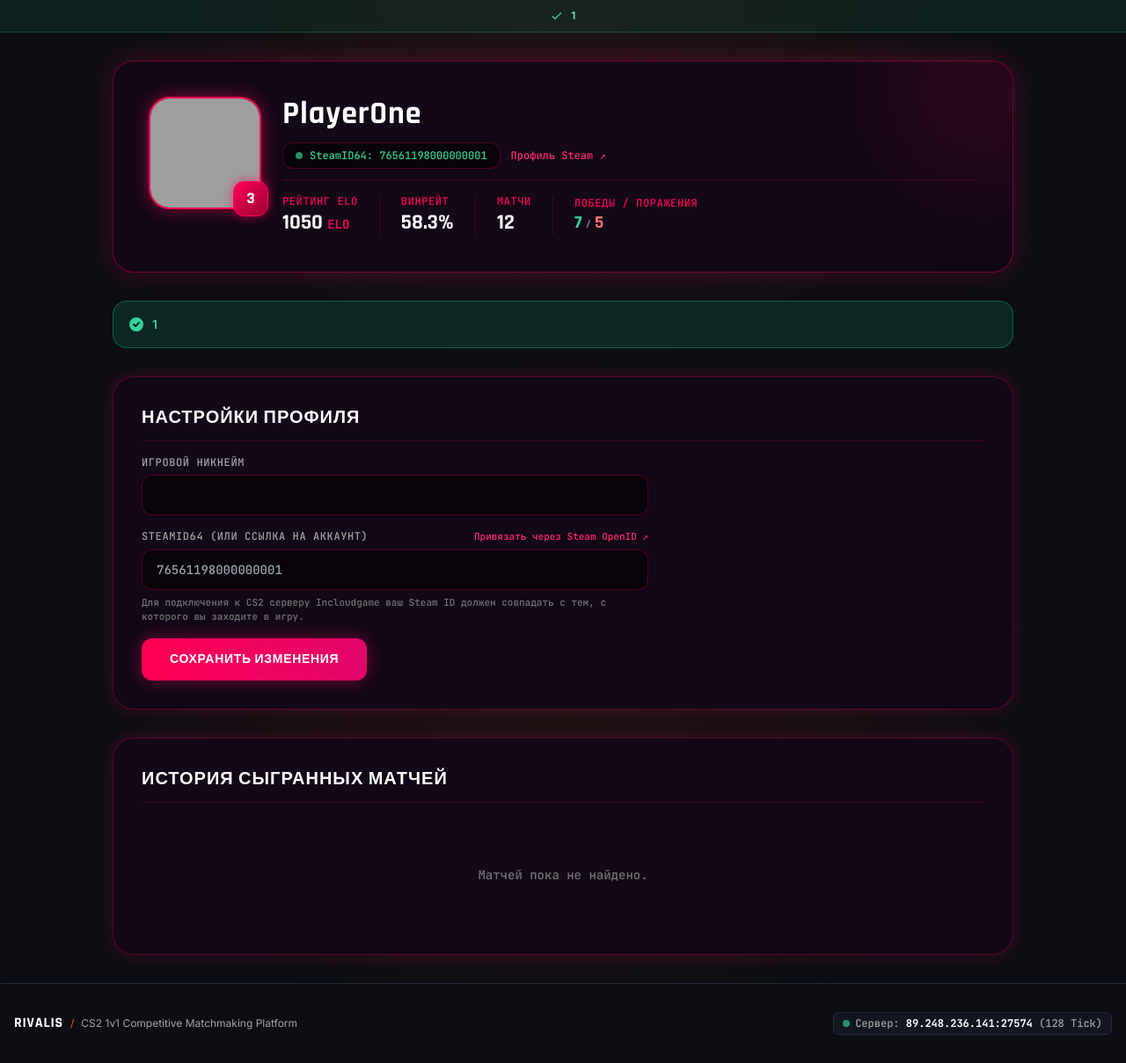
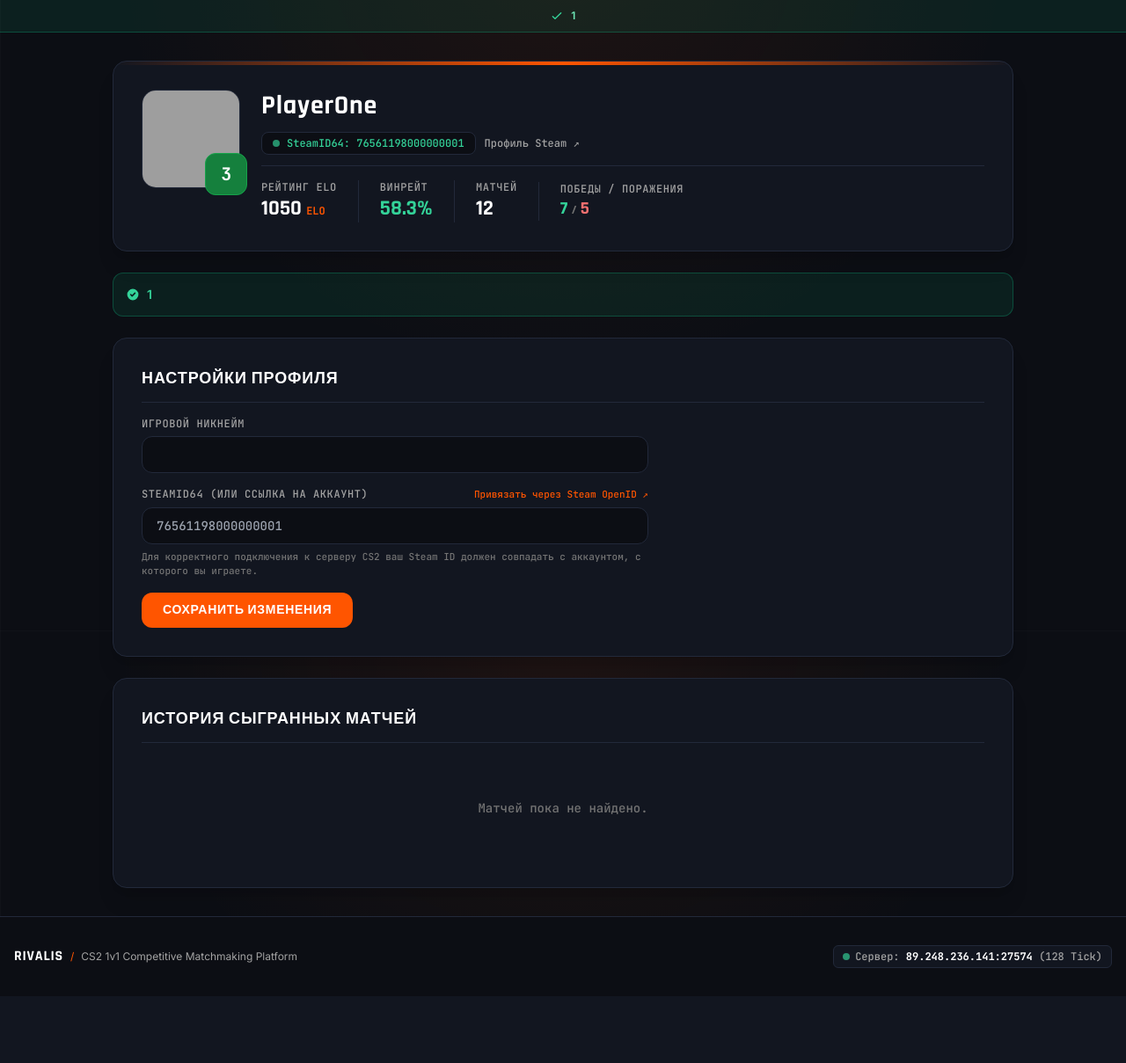
Before and after one commit to dirtnambozz-glitch/cs2-faceit, a Laravel app: page /profile in a window 1280 px wide. Shown: the part 83-1292 px from the top of the page at 88% size. After the commit the page ends 1184 px from the top, so only its background shows below. Run offline with Laravel 12, Linux system fonts and the light colour scheme; a user stored in the database is signed in; data comes from the database, SQL or seed files in the repository; data that the repository does not hold is empty; some libraries are stand-ins or nearby versions; grey boxes are pictures that could not be loaded.

Commit message:
feat(leaderboard,profile): style rankings and player profile to Faceit ladder standards

```diff
--- a/resources/views/livewire/profile.blade.php
+++ b/resources/views/livewire/profile.blade.php
@@ -1,86 +1,86 @@
-<div class="max-w-5xl mx-auto space-y-8">
-    <!-- Profile Hero Card (Cyber HUD Style) -->
-    <div class="bg-[#120817] border border-[#FF0055]/40 rounded-3xl p-8 sm:p-10 shadow-[0_0_35px_rgba(255,0,85,0.25)] relative overflow-hidden">
-        <!-- Ambient Glow -->
-        <div class="absolute -right-16 -top-16 w-48 h-48 bg-[#FF0055]/15 rounded-full blur-3xl pointer-events-none"></div>
+<div class="max-w-5xl mx-auto space-y-6">
+    <!-- Profile Hero Card (FACEIT Player Banner) -->
+    <div class="bg-[#121620] border border-[#22293A] rounded-2xl p-6 sm:p-8 shadow-xl relative overflow-hidden">
+        <!-- Subtle Top Accent Line -->
+        <div class="absolute top-0 left-0 right-0 h-1 bg-gradient-to-r from-transparent via-[#FF5500] to-transparent"></div>
 
         <div class="relative z-10 flex flex-col sm:flex-row items-center sm:items-start gap-6">
-            <!-- Avatar with Cyber Level Badge -->
-            <div class="relative">
-                <img src="{{ $user->avatar ?? 'https://api.dicebear.com/7.x/bottts/svg?seed=' . $user->name }}" class="w-28 h-28 sm:w-32 sm:h-32 rounded-3xl border-2 border-[#FF0055] bg-neutral-950 shadow-[0_0_20px_rgba(255,0,85,0.5)] object-cover" alt="Avatar">
-                <div class="absolute -bottom-2 -right-2 w-10 h-10 rounded-xl flex items-center justify-center font-cyber font-extrabold text-lg bg-gradient-to-br from-[#FF0055] to-[#990033] text-white shadow-[0_0_12px_rgba(255,0,85,0.6)] border border-[#FF0055]">
-                    {{ $user->level }}
+            <!-- Avatar with FACEIT Level Badge -->
+            <div class="relative shrink-0">
+                <img src="{{ $user->avatar ?? 'https://api.dicebear.com/7.x/bottts/svg?seed=' . $user->name }}" class="w-24 h-24 sm:w-28 sm:h-28 rounded-2xl border border-[#22293A] bg-[#0C0E14] object-cover" alt="Avatar">
+                <div class="absolute -bottom-2 -right-2">
+                    <x-faceit-level :level="$user->level" size="lg" />
                 </div>
             </div>
 
             <!-- Profile Info -->
             <div class="flex-1 text-center sm:text-left space-y-3">
                 <div class="flex flex-col sm:flex-row sm:items-center gap-2">
-                    <h1 class="text-3xl sm:text-4xl font-cyber font-black text-white tracking-wide">
+                    <h1 class="text-2xl sm:text-3xl font-faceit font-extrabold text-white tracking-wide">
                         {{ $user->name }}
                     </h1>
                     @if($user->isAdmin())
-                        <span class="inline-block text-[10px] uppercase font-mono font-bold bg-[#FF0055] text-white px-2.5 py-0.5 rounded-md shadow-[0_0_10px_rgba(255,0,85,0.5)] w-max mx-auto sm:mx-0">CREATOR / ADMIN</span>
+                        <span class="inline-block text-[10px] uppercase font-mono font-bold bg-[#FF5500] text-white px-2 py-0.5 rounded w-max mx-auto sm:mx-0">ADMIN</span>
                     @endif
                     @if($user->is_bot)
-                        <span class="inline-block text-[10px] uppercase font-mono font-bold bg-[#FF0055]/20 text-[#FF0055] border border-[#FF0055]/40 px-2 py-0.5 rounded w-max mx-auto sm:mx-0">AI BOT</span>
+                        <span class="inline-block text-[10px] uppercase font-mono font-semibold bg-neutral-800 text-neutral-400 border border-neutral-700 px-2 py-0.5 rounded w-max mx-auto sm:mx-0">AI BOT</span>
                     @endif
                 </div>
 
-                <!-- Steam ID Pill -->
-                <div class="flex flex-wrap items-center justify-center sm:justify-start gap-3">
+                <!-- Steam ID Status -->
+                <div class="flex flex-wrap items-center justify-center sm:justify-start gap-2.5">
                     @if($user->steam_id)
-                        <span class="inline-flex items-center space-x-2 bg-[#08040A] border border-[#FF0055]/30 px-3.5 py-1.5 rounded-xl text-xs font-mono text-emerald-400">
+                        <span class="inline-flex items-center space-x-2 bg-[#0C0E14] border border-[#22293A] px-3 py-1 rounded-lg text-xs font-mono text-emerald-400">
                             <span class="w-2 h-2 rounded-full bg-emerald-400 animate-pulse"></span>
                             <span>SteamID64: {{ $user->steam_id }}</span>
                         </span>
-                        <a href="https://steamcommunity.com/profiles/{{ $user->steam_id }}" target="_blank" class="text-xs text-[#FF2A6D] hover:underline font-mono">
+                        <a href="https://steamcommunity.com/profiles/{{ $user->steam_id }}" target="_blank" class="text-xs text-neutral-400 hover:text-white hover:underline font-mono">
                             Профиль Steam ↗
                         </a>
                     @else
-                        <span class="inline-flex items-center space-x-1.5 bg-[#08040A] border border-[#FF0055]/40 px-3.5 py-1.5 rounded-xl text-xs text-[#FF2A6D] font-mono">
+                        <span class="inline-flex items-center space-x-1.5 bg-amber-500/10 border border-amber-500/30 px-3 py-1 rounded-lg text-xs text-amber-400 font-mono">
                             <span>Steam не привязан</span>
                         </span>
                         @if($isOwnProfile)
-                            <a href="{{ route('auth.steam') }}" class="text-xs text-[#FF0055] hover:underline font-semibold font-mono">
-                                Привязать в 1 клик через Steam OpenID ↗
+                            <a href="{{ route('auth.steam') }}" class="text-xs text-[#FF5500] hover:text-[#FF6E1A] hover:underline font-semibold font-mono">
+                                Привязать через Steam OpenID ↗
                             </a>
                         @endif
                     @endif
                 </div>
 
                 <!-- Stats summary HUD -->
-                <div class="flex flex-wrap items-center justify-center sm:justify-start gap-6 pt-4 text-sm border-t border-[#FF0055]/20">
+                <div class="flex flex-wrap items-center justify-center sm:justify-start gap-6 pt-4 text-sm border-t border-[#22293A]">
                     <div>
-                        <span class="text-[#FF0055] text-xs font-mono uppercase tracking-wider block">Рейтинг Elo</span>
-                        <span class="font-cyber font-bold text-2xl text-white">{{ $user->elo }} <span class="text-[#FF0055] text-sm font-mono">ELO</span></span>
+                        <span class="text-neutral-400 text-xs font-mono uppercase tracking-wider block">Рейтинг ELO</span>
+                        <span class="font-faceit font-bold text-2xl text-white">{{ $user->elo }} <span class="text-[#FF5500] text-xs font-mono">ELO</span></span>
                     </div>
-                    <div class="border-l border-[#FF0055]/20 pl-6">
-                        <span class="text-[#FF0055] text-xs font-mono uppercase tracking-wider block">Винрейт</span>
-                        <span class="font-cyber font-bold text-2xl text-white">{{ $user->winrate }}%</span>
+                    <div class="border-l border-[#22293A] pl-6">
+                        <span class="text-neutral-400 text-xs font-mono uppercase tracking-wider block">Винрейт</span>
+                        <span class="font-faceit font-bold text-2xl {{ $user->winrate >= 50 ? 'text-emerald-400' : 'text-white' }}">{{ $user->winrate }}%</span>
                     </div>
-                    <div class="border-l border-[#FF0055]/20 pl-6">
-                        <span class="text-[#FF0055] text-xs font-mono uppercase tracking-wider block">Матчи</span>
-                        <span class="font-cyber font-bold text-2xl text-white">{{ $user->matches_count }}</span>
+                    <div class="border-l border-[#22293A] pl-6">
+                        <span class="text-neutral-400 text-xs font-mono uppercase tracking-wider block">Матчей</span>
+                        <span class="font-faceit font-bold text-2xl text-white">{{ $user->matches_count }}</span>
                     </div>
-                    <div class="border-l border-[#FF0055]/20 pl-6">
-                        <span class="text-[#FF0055] text-xs font-mono uppercase tracking-wider block">Победы / Поражения</span>
-                        <span class="font-cyber font-bold text-xl text-emerald-400">{{ $user->wins_count }} <span class="text-neutral-500 text-sm">/</span> <span class="text-red-400">{{ $user->losses_count }}</span></span>
+                    <div class="border-l border-[#22293A] pl-6">
+                        <span class="text-neutral-400 text-xs font-mono uppercase tracking-wider block">Победы / Поражения</span>
+                        <span class="font-faceit font-bold text-xl text-emerald-400">{{ $user->wins_count }} <span class="text-neutral-500 text-sm">/</span> <span class="text-red-400">{{ $user->losses_count }}</span></span>
                     </div>
                 </div>
 
                 <!-- Admin Ban Control Bar (For Admins) -->
                 @if(auth()->check() && auth()->user()->isAdmin())
-                    <div class="mt-4 pt-4 border-t border-[#FF0055]/30 flex flex-wrap items-center justify-between gap-3 bg-[#08040A] p-4 rounded-2xl border border-white/10">
+                    <div class="mt-4 pt-4 border-t border-[#22293A] flex flex-wrap items-center justify-between gap-3 bg-[#0C0E14] p-3.5 rounded-xl border border-[#22293A]">
                         <div class="flex items-center space-x-2 text-xs font-mono">
-                            <span class="text-[#FF0055] font-bold">АДМИН-ПАНЕЛЬ:</span>
+                            <span class="text-[#FF5500] font-bold">МОДЕРАЦИЯ:</span>
                             @if($user->isBanned())
-                                <span class="text-red-400 font-bold bg-red-500/20 px-2.5 py-1 rounded-lg border border-red-500/40">
+                                <span class="text-red-400 font-bold bg-red-500/10 px-2.5 py-0.5 rounded border border-red-500/30">
                                     ЗАБАНЕН до {{ $user->banned_until->format('H:i d.m') }} ({{ $user->ban_reason }})
                                 </span>
                             @else
-                                <span class="text-emerald-400 bg-emerald-500/20 px-2 py-0.5 rounded-lg border border-emerald-500/40">
-                                    АКТИВЕН (НЕТ БАНА)
+                                <span class="text-emerald-400 bg-emerald-500/10 px-2 py-0.5 rounded border border-emerald-500/30">
+                                    АКТИВЕН
                                 </span>
                             @endif
                         </div>
@@ -89,24 +89,24 @@
                             @if($user->isBanned())
                                 <button
                                     wire:click="unban"
-                                    class="px-4 py-2 bg-gradient-to-r from-emerald-500 to-emerald-600 hover:brightness-110 text-white font-cyber font-extrabold text-xs uppercase tracking-wider rounded-xl shadow-[0_0_15px_rgba(16,185,129,0.4)] transition cursor-pointer flex items-center space-x-1.5 border border-emerald-300/40">
-                                    <svg class="w-4 h-4" fill="none" stroke="currentColor" viewBox="0 0 24 24"><path stroke-linecap="round" stroke-linejoin="round" stroke-width="2.5" d="M5 13l4 4L19 7"/></svg>
+                                    class="px-3 py-1.5 bg-emerald-600 hover:bg-emerald-500 text-white font-faceit font-bold text-xs uppercase tracking-wider rounded-lg transition cursor-pointer flex items-center space-x-1.5">
+                                    <svg class="w-3.5 h-3.5" fill="none" stroke="currentColor" viewBox="0 0 24 24"><path stroke-linecap="round" stroke-linejoin="round" stroke-width="2.5" d="M5 13l4 4L19 7"/></svg>
                                     <span>СНЯТЬ БАН</span>
                                 </button>
                             @else
                                 <button
                                     wire:click="adminBan(15)"
-                                    class="px-3 py-1.5 bg-red-600/80 hover:bg-red-600 text-white font-cyber font-bold text-xs uppercase tracking-wider rounded-xl transition cursor-pointer">
+                                    class="px-2.5 py-1 bg-neutral-800 hover:bg-red-900/60 text-neutral-300 hover:text-red-200 font-mono text-xs rounded transition cursor-pointer">
                                     Бан 15м
                                 </button>
                                 <button
                                     wire:click="adminBan(60)"
-                                    class="px-3 py-1.5 bg-red-700/80 hover:bg-red-700 text-white font-cyber font-bold text-xs uppercase tracking-wider rounded-xl transition cursor-pointer">
+                                    class="px-2.5 py-1 bg-neutral-800 hover:bg-red-900/60 text-neutral-300 hover:text-red-200 font-mono text-xs rounded transition cursor-pointer">
                                     Бан 1ч
                                 </button>
                                 <button
                                     wire:click="adminBan(1440)"
-                                    class="px-3 py-1.5 bg-red-900/80 hover:bg-red-800 text-white font-cyber font-bold text-xs uppercase tracking-wider rounded-xl transition cursor-pointer">
+                                    class="px-2.5 py-1 bg-neutral-800 hover:bg-red-900/60 text-neutral-300 hover:text-red-200 font-mono text-xs rounded transition cursor-pointer">
                                     Бан 24ч
                                 </button>
                             @endif
@@ -119,8 +119,8 @@
 
     <!-- Status message -->
     @if(session()->has('status'))
-        <div class="p-4 bg-emerald-500/15 border border-emerald-500/40 rounded-2xl text-emerald-400 text-sm font-semibold flex items-center space-x-2">
-            <svg class="w-5 h-5" fill="currentColor" viewBox="0 0 20 20">
+        <div class="p-3.5 bg-emerald-500/10 border border-emerald-500/30 rounded-xl text-emerald-400 text-sm font-semibold flex items-center space-x-2">
+            <svg class="w-4 h-4" fill="currentColor" viewBox="0 0 20 20">
                 <path fill-rule="evenodd" d="M10 18a8 8 0 100-16 8 8 0 000 16zm3.707-9.293a1 1 0 00-1.414-1.414L9 10.586 7.707 9.293a1 1 0 00-1.414 1.414l2 2a1 1 0 001.414 0l4-4z" clip-rule="evenodd"/>
             </svg>
             <span>{{ session('status') }}</span>
@@ -129,8 +129,8 @@
 
     <!-- Profile Edit Form (For Account Owner) -->
     @if($isOwnProfile)
-    <div class="bg-[#120817] border border-[#FF0055]/30 rounded-3xl p-6 sm:p-8 shadow-[0_0_25px_rgba(255,0,85,0.2)]">
-        <h2 class="text-xl font-cyber font-bold text-white uppercase tracking-wider mb-4 pb-3 border-b border-[#FF0055]/20">
+    <div class="bg-[#121620] border border-[#22293A] rounded-2xl p-6 sm:p-8 shadow-xl">
+        <h2 class="text-lg font-faceit font-bold text-white uppercase tracking-wider mb-4 pb-3 border-b border-[#22293A]">
             Настройки профиля
         </h2>
 
@@ -142,7 +142,7 @@
                 <input
                     type="text"
                     wire:model="name"
-                    class="w-full bg-[#08040A] border border-[#FF0055]/30 text-white text-sm px-4 py-3 rounded-xl focus:outline-none focus:border-[#FF0055]">
+                    class="w-full bg-[#0C0E14] border border-[#22293A] text-white text-sm px-4 py-2.5 rounded-xl focus:outline-none focus:border-[#FF5500]">
                 @error('name') <span class="text-xs text-red-400 mt-1 block">{{ $message }}</span> @enderror
             </div>
 
@@ -151,7 +151,7 @@
                     <label class="text-xs font-mono uppercase tracking-wider text-neutral-400">
                         SteamID64 (или ссылка на аккаунт)
                     </label>
-                    <a href="{{ route('auth.steam') }}" class="text-[11px] text-[#FF2A6D] hover:underline font-mono">
+                    <a href="{{ route('auth.steam') }}" class="text-[11px] text-[#FF5500] hover:underline font-mono">
                         Привязать через Steam OpenID ↗
                     </a>
                 </div>
@@ -159,16 +159,16 @@
                     type="text"
                     wire:model="steamIdInput"
                     placeholder="76561198000000001"
-                    class="w-full bg-[#08040A] border border-[#FF0055]/30 text-white font-mono text-sm px-4 py-3 rounded-xl focus:outline-none focus:border-[#FF0055]">
+                    class="w-full bg-[#0C0E14] border border-[#22293A] text-white font-mono text-sm px-4 py-2.5 rounded-xl focus:outline-none focus:border-[#FF5500]">
                 @error('steamIdInput') <span class="text-xs text-red-400 mt-1 block">{{ $message }}</span> @enderror
                 <p class="text-[11px] text-neutral-500 mt-1.5 font-mono">
-                    Для подключения к CS2 серверу Incloudgame ваш Steam ID должен совпадать с тем, с которого вы заходите в игру.
+                    Для корректного подключения к серверу CS2 ваш Steam ID должен совпадать с аккаунтом, с которого вы играете.
                 </p>
             </div>
 
             <button
                 type="submit"
-                class="px-8 py-3.5 bg-gradient-to-r from-[#FF0055] to-[#E1066A] hover:brightness-110 text-white font-cyber font-bold text-sm uppercase tracking-wider rounded-xl shadow-[0_0_20px_rgba(255,0,85,0.4)] transition cursor-pointer">
+                class="px-6 py-2.5 bg-[#FF5500] hover:bg-[#FF6E1A] text-white font-faceit font-bold text-sm uppercase tracking-wider rounded-xl transition cursor-pointer">
                 Сохранить изменения
             </button>
         </form>
@@ -176,8 +176,8 @@
     @endif
 
     <!-- Match History -->
-    <div class="bg-[#120817] border border-[#FF0055]/30 rounded-3xl p-6 sm:p-8 shadow-[0_0_25px_rgba(255,0,85,0.2)]">
-        <h2 class="text-xl font-cyber font-bold text-white uppercase tracking-wider mb-6 pb-3 border-b border-[#FF0055]/20">
+    <div class="bg-[#121620] border border-[#22293A] rounded-2xl p-6 sm:p-8 shadow-xl">
+        <h2 class="text-lg font-faceit font-bold text-white uppercase tracking-wider mb-4 pb-3 border-b border-[#22293A]">
             История сыгранных матчей
         </h2>
 
@@ -186,7 +186,7 @@
                 Матчей пока не найдено.
             </div>
         @else
-            <div class="space-y-3">
+            <div class="space-y-2.5">
                 @foreach($matches as $m)
                     @php
                         $isP1 = ($m->player1_id === $user->id);
@@ -196,41 +196,44 @@
                         $oppScore = $isP1 ? $m->score_player2 : $m->score_player1;
                         $eloDelta = $isP1 ? $m->elo_change_p1 : $m->elo_change_p2;
                     @endphp
-                    <div class="p-4 bg-[#08040A] border border-[#FF0055]/15 hover:border-[#FF0055]/50 rounded-2xl flex flex-col sm:flex-row sm:items-center justify-between gap-4 transition">
-                        <div class="flex items-center space-x-4">
-                            <span class="w-24 text-center py-1.5 rounded-xl text-xs font-cyber font-bold uppercase tracking-wider {{ $isWin ? 'bg-emerald-500/15 text-emerald-400 border border-emerald-500/40' : 'bg-red-500/15 text-red-400 border border-red-500/40' }}">
+                    <div class="p-3.5 bg-[#0C0E14] border border-[#22293A] hover:border-white/20 rounded-xl flex flex-col sm:flex-row sm:items-center justify-between gap-3 transition">
+                        <div class="flex items-center space-x-3.5">
+                            <span class="w-24 text-center py-1.5 rounded-lg text-xs font-mono font-bold uppercase tracking-wider {{ $isWin ? 'bg-emerald-500/10 text-emerald-400 border border-emerald-500/30' : 'bg-red-500/10 text-red-400 border border-red-500/30' }}">
                                 {{ $isWin ? 'ПОБЕДА' : 'ПОРАЖЕНИЕ' }}
                             </span>
 
                             <div>
-                                <p class="text-sm font-cyber font-bold text-white">
+                                <p class="text-sm font-faceit font-bold text-white">
                                     {{ $m->map ? $m->map->name : 'CS2 Map' }}
                                 </p>
-                                <p class="text-xs text-neutral-400 font-mono">
+                                <p class="text-[11px] text-neutral-400 font-mono">
                                     {{ $m->finished_at ? $m->finished_at->diffForHumans() : $m->created_at->diffForHumans() }}
                                 </p>
                             </div>
                         </div>
 
-                        <div class="flex items-center space-x-6">
-                            <div class="text-center bg-[#120817] px-3 py-1 rounded-xl border border-[#FF0055]/20">
-                                <span class="font-cyber text-base font-bold text-white">{{ $myScore }} : {{ $oppScore }}</span>
+                        <div class="flex items-center space-x-5">
+                            <div class="text-center bg-[#121620] px-3 py-1 rounded-lg border border-[#22293A]">
+                                <span class="font-mono text-sm font-bold text-white">{{ $myScore }} : {{ $oppScore }}</span>
                             </div>
 
                             <div class="flex items-center space-x-2">
-                                <span class="text-xs font-mono text-[#FF0055]">vs</span>
+                                <span class="text-xs font-mono text-neutral-500">vs</span>
                                 <span class="text-sm font-medium text-neutral-200">{{ $opp ? $opp->name : 'Оппонент' }}</span>
+                                @if($opp)
+                                    <x-faceit-level :level="$opp->level" size="xs" />
+                                @endif
                             </div>
 
                             <div class="w-16 text-right">
                                 @if($eloDelta !== null)
-                                    <span class="font-cyber font-bold text-sm {{ $eloDelta >= 0 ? 'text-emerald-400' : 'text-red-400' }}">
+                                    <span class="font-mono font-bold text-sm {{ $eloDelta >= 0 ? 'text-emerald-400' : 'text-red-400' }}">
                                         {{ $eloDelta >= 0 ? "+{$eloDelta}" : $eloDelta }}
                                     </span>
                                 @endif
                             </div>
 
-                            <a href="{{ route('match.lobby', ['uuid' => $m->uuid]) }}" class="px-3.5 py-1.5 bg-[#FF0055]/15 hover:bg-[#FF0055] text-neutral-200 hover:text-white rounded-xl text-xs font-faceit font-bold uppercase tracking-wider border border-[#FF0055]/30 transition">
+                            <a href="{{ route('match.lobby', ['uuid' => $m->uuid]) }}" class="px-3 py-1.5 bg-[#181E2B] hover:bg-[#FF5500] text-neutral-300 hover:text-white rounded-lg text-xs font-faceit font-bold uppercase tracking-wider border border-[#22293A] hover:border-[#FF5500] transition">
                                 Комната
                             </a>
                         </div>
@@ -238,7 +241,7 @@
                 @endforeach
             </div>
 
-            <div class="mt-6">
+            <div class="mt-4">
                 {{ $matches->links() }}
             </div>
         @endif
```
Also changed, not shown: resources/views/livewire/leaderboard.blade.php (+53 -50 lines).
